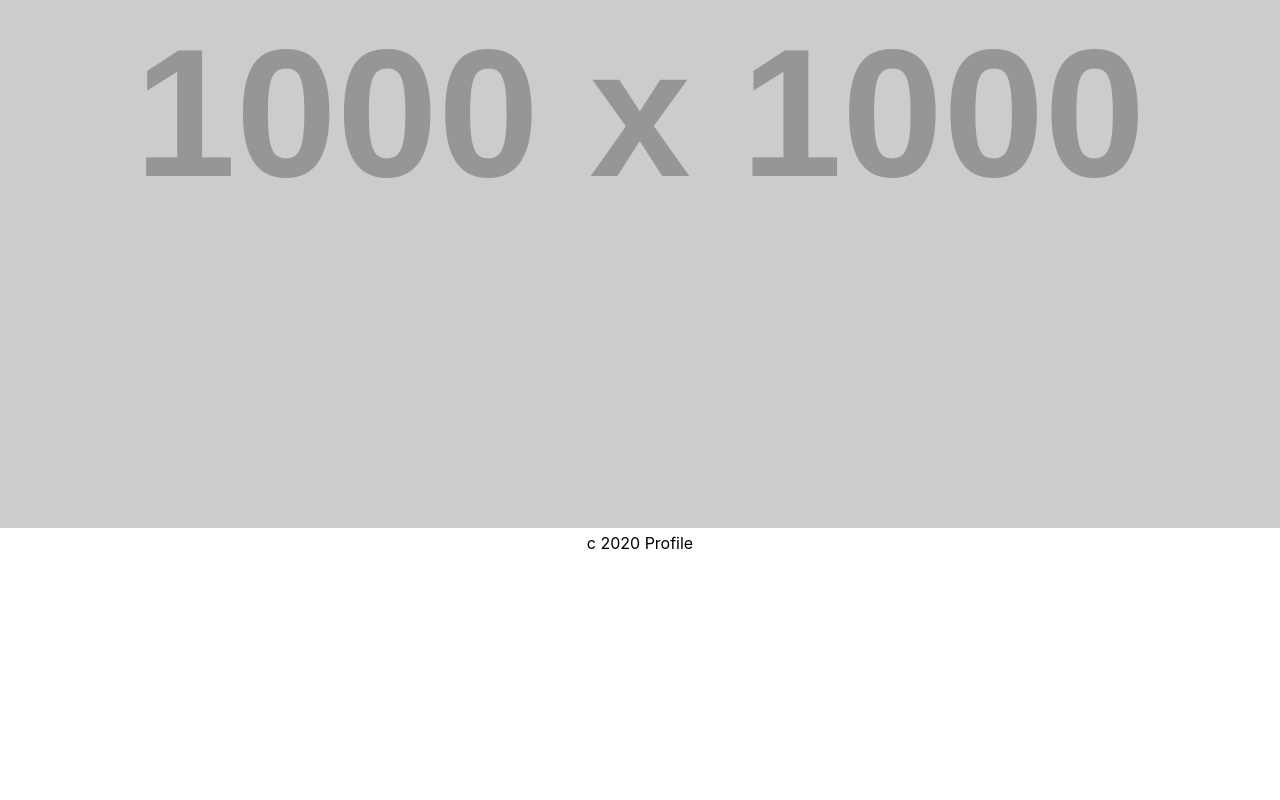
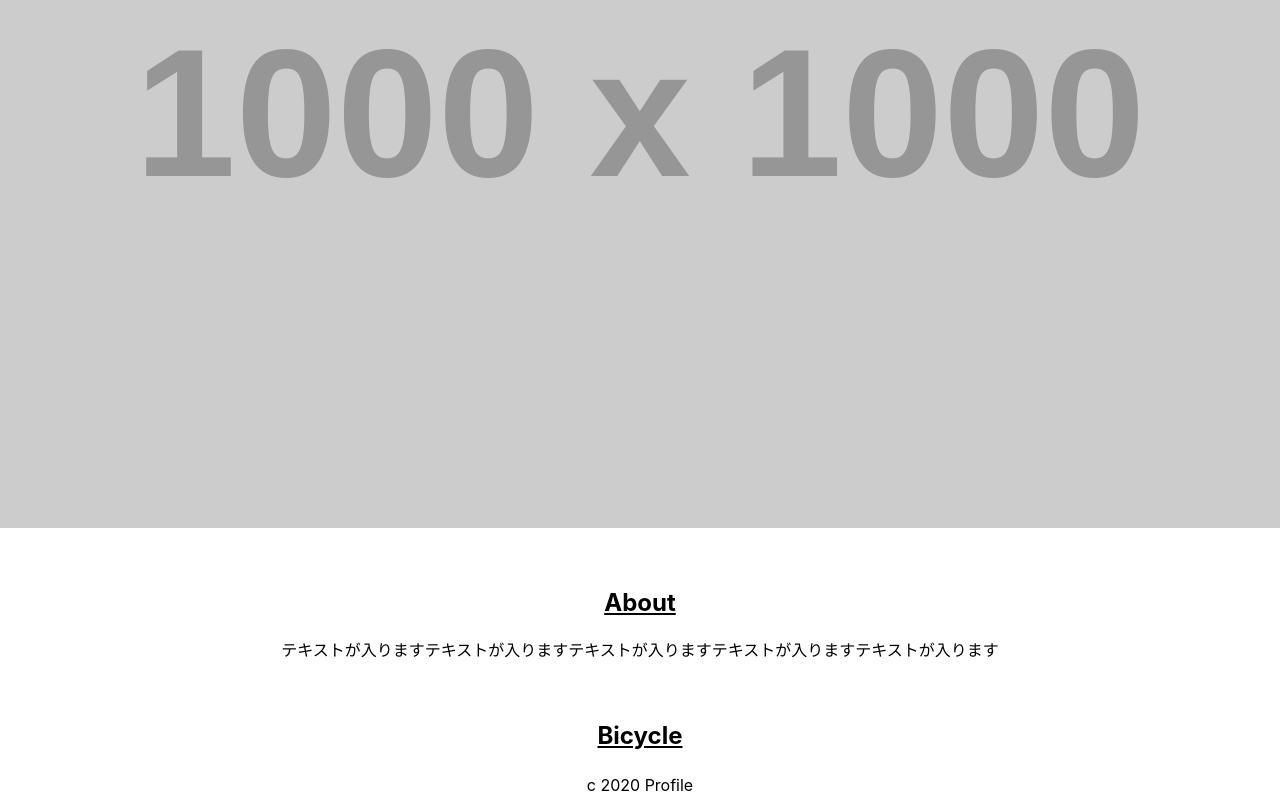
Before and after one commit to abeshi03/demo, a React (Create React App) app: page / in a window 1280 px wide. Shown: the part 337-1137 px from the top of the page. Before the commit the page ends 895 px from the top, so only its background shows below. Built offline with nearby package versions, Linux system fonts and the light colour scheme.

Commit message:
aboutセクション完了

```diff
--- a/src/App.js
+++ b/src/App.js
@@ -1,10 +1,33 @@
+// - アセット ===========================================================================================================
 import styles from "./App.module.scss";
+
+// - 子コンポーネント =====================================================================================================
+import { Heading } from "./components/atoms/Heading";
 
 function App() {
   return (
-    <div
-      className={styles.mainImage}
-    ></div>
+    <>
+      <main
+        className={styles.mainImage}
+      ></main>
+
+      <section className={styles.aboutSection}>
+        <Heading
+          heading="About"
+          style={{display: "flex", justifyContent: "center", alignItems: "center"}}
+        />
+        {/*コンポーネント分割しない為今回は省略*/}
+        <div>テキストが入りますテキストが入りますテキストが入りますテキストが入りますテキストが入ります</div>
+      </section>
+
+      <section className={styles.bicycleSection}>
+        <Heading
+          heading="Bicycle"
+          style={{display: "flex", justifyContent: "center", alignItems: "center"}}
+        />
+      </section>
+    </>
+
   );
 }
 
--- a/src/App.module.scss
+++ b/src/App.module.scss
@@ -7,3 +7,23 @@
   background-size: cover;
   background-position: center;
 }
+
+
+.aboutSection {
+
+  text-align: center;
+
+  max-width: 960px;
+  margin-top: 60px;
+  margin-left: auto;
+  margin-right: auto;
+}
+
+
+.bicycleSection {
+
+  max-width: 960px;
+  margin-top: 60px;
+  margin-left: auto;
+  margin-right: auto;
+}
--- /dev/null
+++ b/src/components/atoms/Heading.jsx
@@ -0,0 +1,12 @@
+// - アセット ===========================================================================================================
+import styles from "./Heading.module.scss";
+
+
+export const Heading = (props) => {
+
+  const { heading, style } = props;
+
+  return (
+    <h2 className={styles.heading} style={style}>{ heading }</h2>
+  )
+}
--- /dev/null
+++ b/src/components/atoms/Heading.module.scss
@@ -0,0 +1,9 @@
+.heading {
+
+  display: inline-block;
+
+  font-size: 24px;
+  font-weight: bold;
+
+  text-decoration: underline;
+}
```
